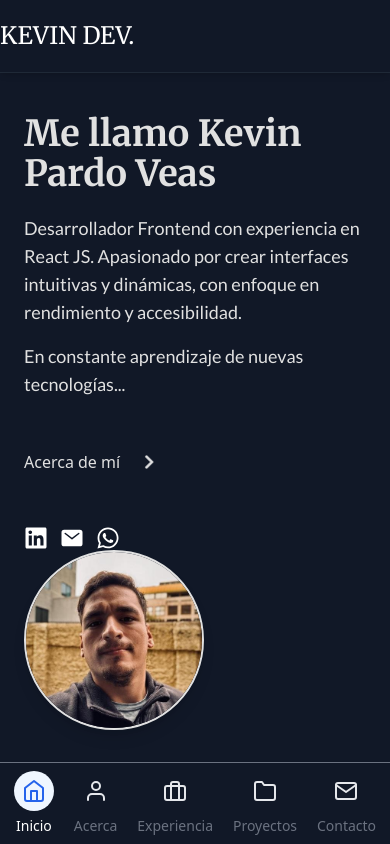
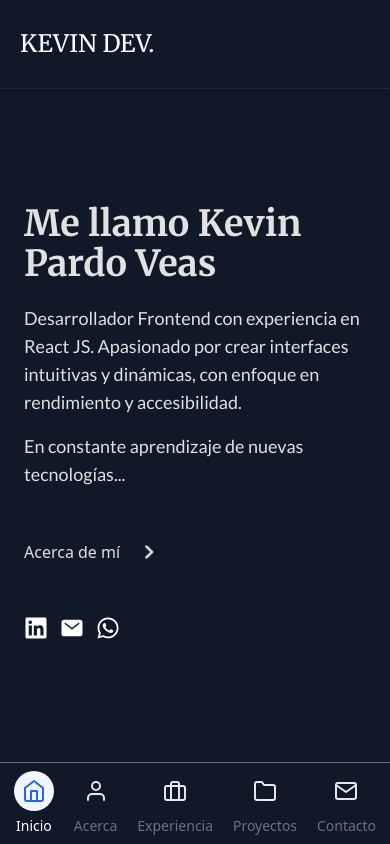
Before and after one commit to Krpardo27/kevin-portfolio, a React (Vite) app: page / in a window 390 px wide. Shown: the top 844 px of the page. Built offline with nearby package versions, Linux system fonts and the light colour scheme.

Commit message:
Se quitó imagen en mobile

```diff
--- a/src/components/Header.jsx
+++ b/src/components/Header.jsx
@@ -9,7 +9,7 @@
     <header className="fixed top-0 left-0 w-full lg:py-8 py-5 z-50 bg-gray-900 border-b border-gray-800 shadow-md">
       <div className=" h-full container flex items-center justify-between w-full max-w-[1100px] mx-auto">
         <div className="flex items-center gap-2 h-full">
-          <h1 className="text-white text-2xl font-primary uppercase">Kevin DEV.</h1>
+          <h1 className="text-white text-2xl font-primary uppercase py-2 px-5">Kevin DEV.</h1>
         </div>
         <div className="hidden lg:block">
           <Navbar />
--- a/src/pages/Home.jsx
+++ b/src/pages/Home.jsx
@@ -84,7 +84,7 @@
           </div>
 
           <motion.div
-            className="flex-1 items-center justify-center lg:flex"
+            className="flex-1 items-center justify-center lg:flex hidden"
             initial={{ scale: 0.8, opacity: 0 }}
             animate={{ scale: 1, opacity: 1 }}
             transition={{ duration: 0.8, ease: "anticipate" }}
```
Also changed, not shown: 1 other file (tests, documents, lock files or other folders).
